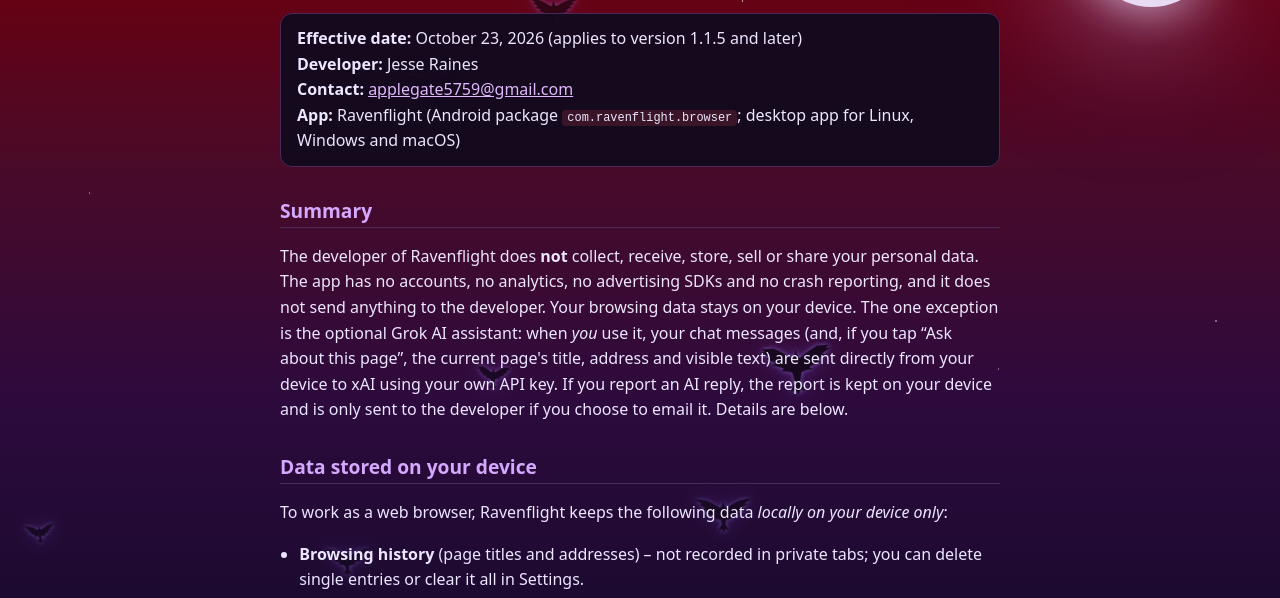
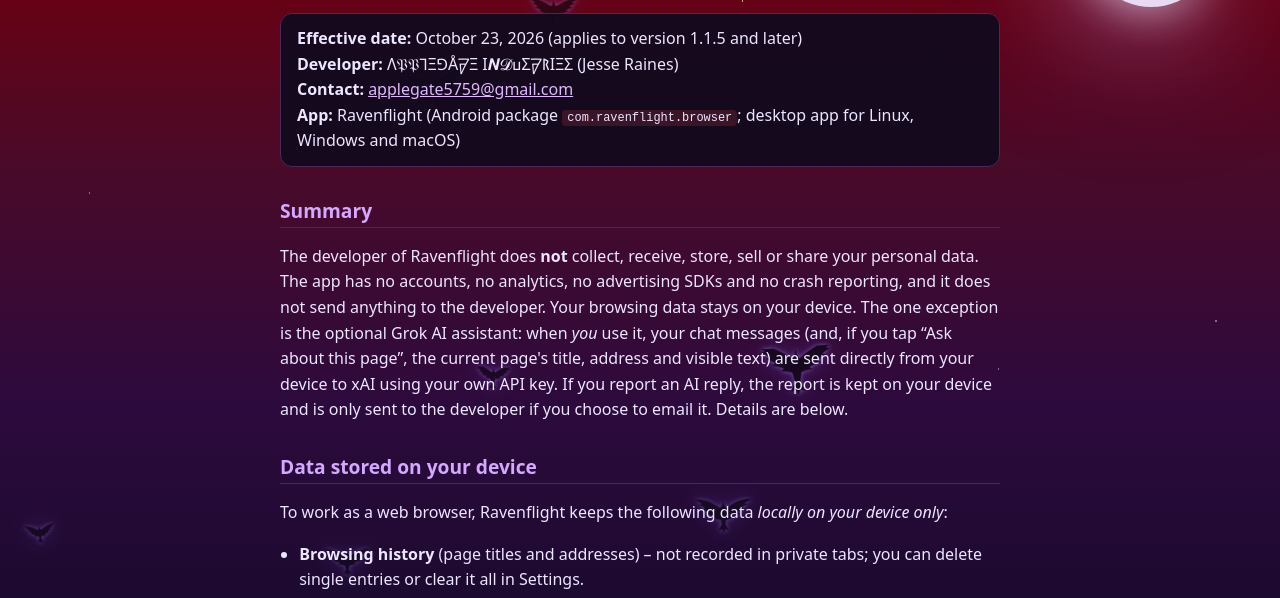
Before and after one commit to applegate5759/Ravenflight-, a plain HTML site: page privacy.html in a window 1280 px wide. Shown: the part 175-773 px from the top of the page. Drawn offline with Linux system fonts and the light colour scheme.

Commit message:
Credit Applegate Industries and Jesse Raines as the developer
Co-authored-by: applegate5759 <applegate5759@users.noreply.github.com>

```diff
--- a/privacy.html
+++ b/privacy.html
@@ -2,6 +2,7 @@
 <html lang="en">
 <head>
 <meta charset="utf-8">
+<meta name="author" content="Applegate Industries">
 <meta name="viewport" content="width=device-width, initial-scale=1">
 <title>Ravenflight Browser – Privacy Policy</title>
 <meta name="description" content="Privacy policy for Ravenflight, a raven-themed Android web browser. No account and no analytics.">
@@ -24,7 +25,7 @@
 <style>
 :root{color-scheme:dark;--bg0:#2a0610;--bg1:#1a0a2e;--bg2:#3b1060;--bg3:#6b0010;--bg4:#8a0303;--card:#120a1ef2;--border:#4a2858;--text:#ece6ff;--accent2:#d4a8ff;--link:#e0b8ff}
 *{box-sizing:border-box}
-body{margin:0;min-height:100vh;overflow-x:hidden;color:var(--text);font-family:system-ui,-apple-system,"Segoe UI",Roboto,Helvetica,Arial,sans-serif;line-height:1.6;
+body{margin:0;min-height:100vh;overflow-x:hidden;color:var(--text);font-family:system-ui,-apple-system,"Segoe UI",Roboto,Helvetica,Arial,"Noto Sans","Noto Sans Symbols 2","Noto Sans Osage","Noto Sans Runic","Noto Sans NKo",sans-serif;line-height:1.6;
 background:linear-gradient(180deg,#8a0303 0%,#6b0010 18%,#4a0a28 42%,#2d0a3d 72%,#1a0a2e 100%) fixed}
 .stars{position:fixed;inset:0;pointer-events:none;z-index:0;overflow:hidden;background-image:
 radial-gradient(1px 1px at 12% 18%,#fff8 50%,transparent 51%),radial-gradient(1px 1px at 33% 9%,#fff6 50%,transparent 51%),
@@ -111,6 +112,7 @@ a{color:var(--link)}
 code{background:#3a1528;padding:1px 5px;border-radius:4px;font-size:.92em}
 .meta{background:var(--card);border:1px solid var(--border);border-radius:12px;padding:12px 16px}
 .back{display:inline-block;margin-bottom:12px;text-decoration:none}
+.dev-name{font-family:system-ui,-apple-system,"Segoe UI",Roboto,Helvetica,Arial,"Noto Sans","Noto Sans Symbols 2","Noto Sans Osage","Noto Sans Runic","Noto Sans NKo",sans-serif}
 .site-footer{position:relative;z-index:1;text-align:center;font-size:.9rem;color:#8f83ad;padding:8px 20px 40px}
 ul{padding-left:1.2em}
 li{margin:0 0 8px}
@@ -159,7 +161,7 @@ li{margin:0 0 8px}
 <a class="back" href="index.html">&larr; Ravenflight home</a>
 <h1>Ravenflight Browser – Privacy Policy</h1>
 <p class="meta"><strong>Effective date:</strong> October 23, 2026 (applies to version 1.1.5 and later)<br>
-<strong>Developer:</strong> Jesse Raines<br>
+<strong>Developer:</strong> <span class="dev-name" aria-label="Applegate Industries"><span aria-hidden="true">𐒰𝔓𝔓⅂Ξ⅁Å𖹈Ξ I𝑵𝓓ߎΣ𖹈ᚱIΞΣ</span></span> (Jesse Raines)<br>
 <strong>Contact:</strong> <a href="mailto:applegate5759@gmail.com">applegate5759@gmail.com</a><br>
 <strong>App:</strong> Ravenflight (Android package <code>com.ravenflight.browser</code>; desktop app for Linux, Windows and macOS)</p>
 
@@ -245,9 +247,9 @@ li{margin:0 0 8px}
 <p>If this policy changes, the updated version will be published at this page with a new effective date.</p>
 
 <h2>Contact</h2>
-<p>Questions about this policy or the app: Jesse Raines – <a href="mailto:applegate5759@gmail.com">applegate5759@gmail.com</a>.</p>
+<p>Questions about this policy or the app: <span class="dev-name" aria-label="Applegate Industries"><span aria-hidden="true">𐒰𝔓𝔓⅂Ξ⅁Å𖹈Ξ I𝑵𝓓ߎΣ𖹈ᚱIΞΣ</span></span> (Jesse Raines) – <a href="mailto:applegate5759@gmail.com">applegate5759@gmail.com</a>.</p>
 
 </main>
-<footer class="site-footer">&copy; 2026 Jesse Raines &middot; Ravenflight</footer>
+<footer class="site-footer"><p>Developed by <span class="dev-name" aria-label="Applegate Industries"><span aria-hidden="true">𐒰𝔓𝔓⅂Ξ⅁Å𖹈Ξ I𝑵𝓓ߎΣ𖹈ᚱIΞΣ</span></span> (Jesse Raines)</p><p>&copy; 2026 <span class="dev-name" aria-label="Applegate Industries"><span aria-hidden="true">𐒰𝔓𝔓⅂Ξ⅁Å𖹈Ξ I𝑵𝓓ߎΣ𖹈ᚱIΞΣ</span></span> (Jesse Raines) &middot; Ravenflight</p></footer>
 </body>
 </html>
```
Also changed, not shown: changelog.html (+4 -2 lines), index.html (+7 -4 lines).
